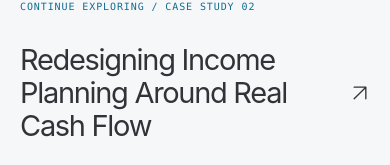
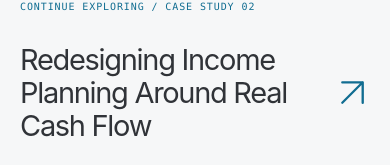
Before and after one commit to GenetheLionKing/jj-lowery-portfolio, a Next.js app: page /work/portfolio-design/ in a window 390 px wide. Shown: the part 2524-2689 px from the top of the page. Built offline with nearby package versions, Linux system fonts and the light colour scheme.

Commit message:
Restore case-study SVG arrow sizing and hover motion

```diff
--- a/styles/case-study.css
+++ b/styles/case-study.css
@@ -308,16 +308,17 @@
 .next-study .container > a:not(.text-link) > span:first-child {
   max-width: 900px;
 }
-.next-study .container > a:not(.text-link) > span:last-child {
+.next-study .container > a:not(.text-link) > .arrow-icon {
   color: var(--accent);
-  font-size: 60px;
-  transition: transform 0.2s;
+  width: 60px;
+  height: 60px;
+  transition: translate 0.2s;
 }
 .next-study .container > a:hover {
   color: var(--accent);
 }
-.next-study .container > a:hover > span:last-child {
-  transform: translate(3px, -3px);
+.next-study .container > a:hover > .arrow-icon {
+  translate: 3px -3px;
 }
 .next-study .text-link {
   color: var(--muted);
@@ -497,7 +498,8 @@
     font-size: 29px;
     gap: 25px;
   }
-  .next-study .container > a:not(.text-link) > span:last-child {
-    font-size: 35px;
+  .next-study .container > a:not(.text-link) > .arrow-icon {
+    width: 35px;
+    height: 35px;
   }
 }
```
Also changed, not shown: 3 other files (tests, documents, lock files or other folders).
